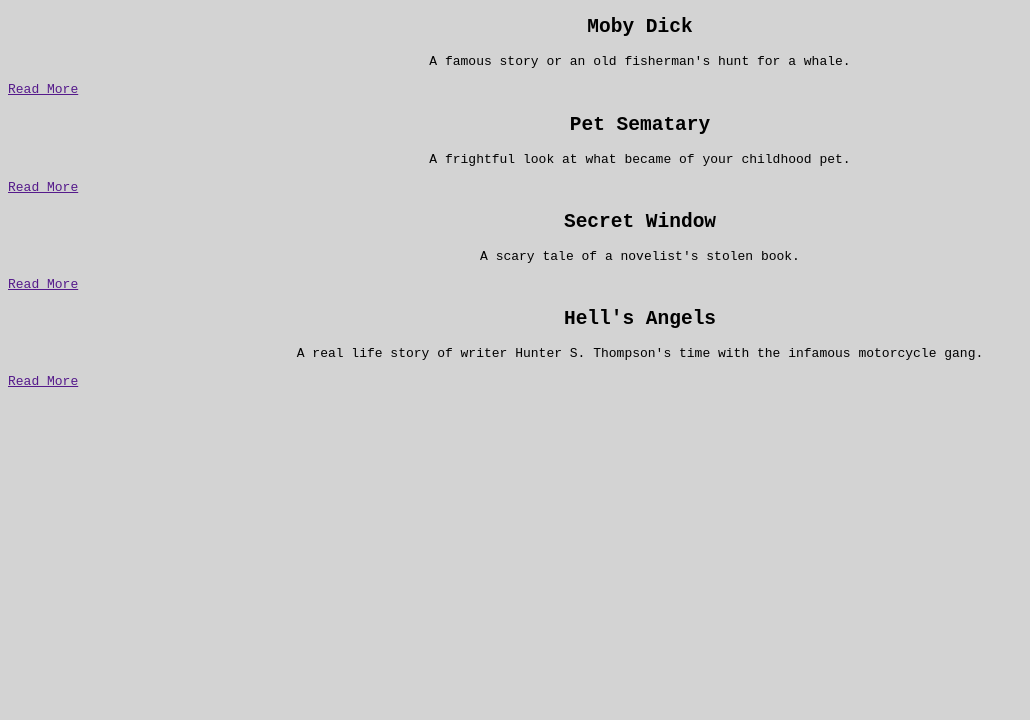
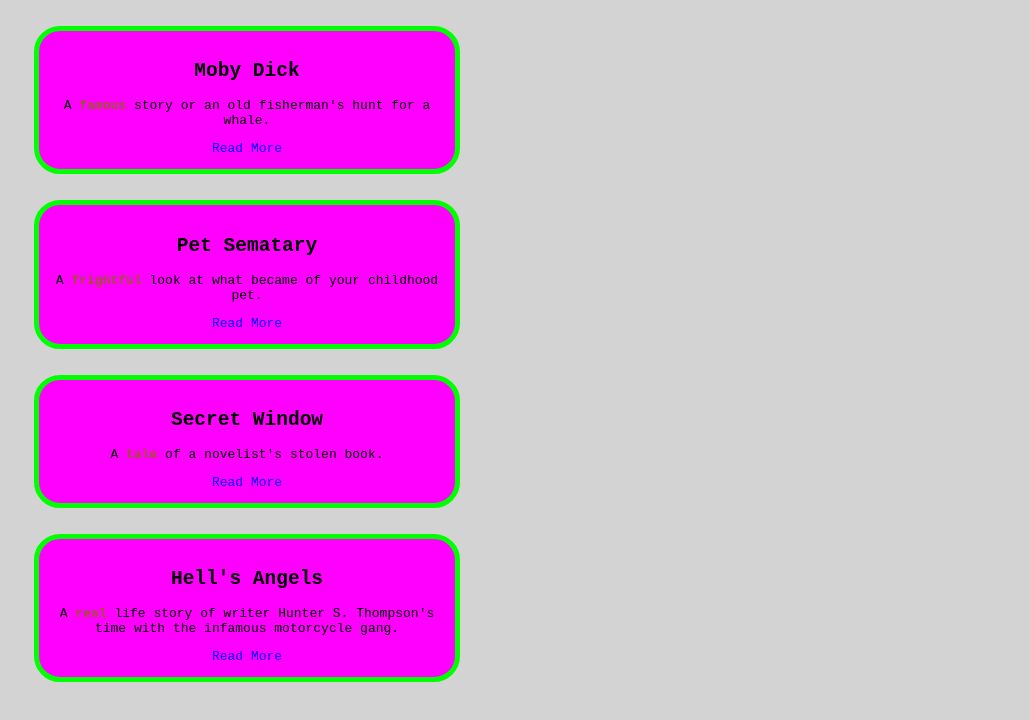
Before and after one commit to blakeherr1/css-drills, a plain HTML site: page index.html in a window 1280 px wide. Shown: the whole page, without its empty margins (0-1030 px from the left). Drawn offline with Linux system fonts and the light colour scheme.

Commit message:
Add files via upload

```diff
--- a/index.html
+++ b/index.html
@@ -8,26 +8,38 @@
     <div id="container">
       <div class="boxes" id="box1">
         <h2>Moby Dick</h2>
-        <p>A famous story or an old fisherman's hunt for a whale.</p>
-        <a href="">Read More</a>
+        <p>
+          A <span>famous</span> story or an old fisherman's hunt for a whale.
+        </p>
+        <div class="readme-wrapper">
+          <a href="">Read More</a>
+        </div>
       </div>
       <div class="boxes" id="box2">
         <h2>Pet Sematary</h2>
-        <p>A frightful look at what became of your childhood pet.</p>
-        <a href="">Read More</a>
+        <p>
+          A <span>frightful</span> look at what became of your childhood pet.
+        </p>
+        <div class="readme-wrapper">
+          <a href="">Read More</a>
+        </div>
       </div>
       <div class="boxes" id="box3">
         <h2>Secret Window</h2>
-        <p>A scary tale of a novelist's stolen book.</p>
-        <a href="">Read More</a>
+        <p>A <span>tale</span> of a novelist's stolen book.</p>
+        <div class="readme-wrapper">
+          <a href="">Read More</a>
+        </div>
       </div>
       <div class="boxes" id="box4">
         <h2>Hell's Angels</h2>
         <p>
-          A real life story of writer Hunter S. Thompson's time with the
-          infamous motorcycle gang.
+          A <span>real</span> life story of writer Hunter S. Thompson's time
+          with the infamous motorcycle gang.
         </p>
-        <a href="">Read More</a>
+        <div class="readme-wrapper">
+          <a href="">Read More</a>
+        </div>
       </div>
     </div>
   </body>
--- a/styles.css
+++ b/styles.css
@@ -6,6 +6,46 @@ body {
     background-color: lightgray;
 }
 
-h2, p, a {
+h2, p, .readme-wrapper {
     text-align: center;
 }
+
+a {
+    text-decoration: none;
+    color: blue;
+}
+
+a:hover {
+    cursor: pointer;
+    font-weight: bold;
+    color: red;
+}
+
+span {
+    color: sienna;
+    font-weight: bold;
+}
+
+.boxes {
+    margin: 2em;
+    padding: 1em;
+    border: 5px solid lime;
+    border-radius: 2em;
+    width: 30em;
+}
+
+#box1 {
+    background-color: magenta;
+}
+
+#box2 {
+    background-color: magenta;
+}
+
+#box3 {
+    background-color: magenta;
+}
+
+#box4 {
+    background-color: magenta;
+}
```
